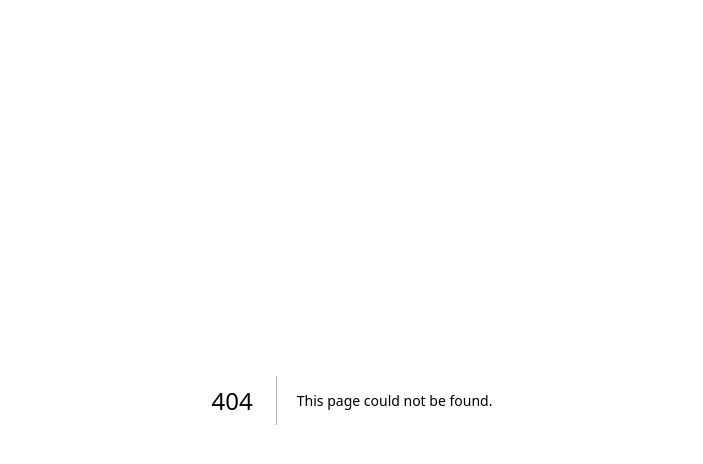
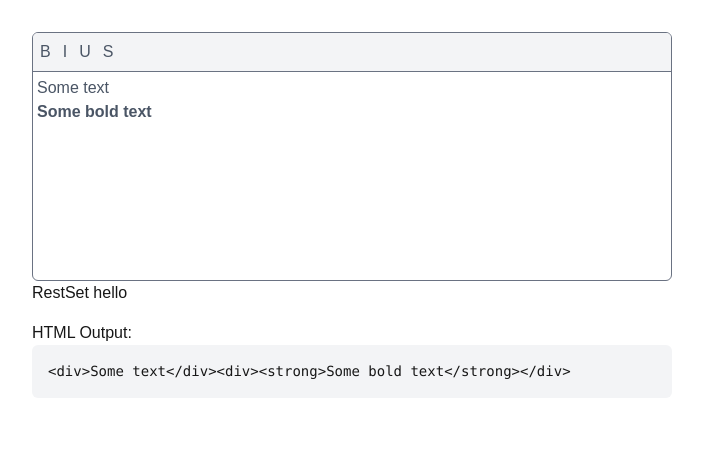
Before and after one commit to StanislavXmov/test_next_15, a Next.js app: page /wysiwyg in a window 1280 px wide. Before the commit this address had no page. Shown: the top 464 px of the page, without its empty margins (288-991 px from the left). Built offline with nearby package versions, Linux system fonts and the light colour scheme.

Commit message:
context-control

```diff
--- a/src/app/page.tsx
+++ b/src/app/page.tsx
@@ -1,9 +1,10 @@
 import Image from "next/image";
+import Link from "next/link";
 
 export default function Home() {
   return (
-    <div className="grid grid-rows-[20px_1fr_20px] items-center justify-items-center min-h-screen p-8 pb-20 gap-16 sm:p-20 font-[family-name:var(--font-geist-sans)]">
-      <main className="flex gap-[32px] row-start-2 items-center sm:items-start">
+    <div className="flex flex-col items-center justify-items-center min-h-screen p-8 pb-20 gap-16 sm:p-20 font-[family-name:var(--font-geist-sans)]">
+      <main className="flex gap-[32px] items-center sm:items-start">
         <Image
           className="dark:invert"
           src="/next.svg"
@@ -22,6 +23,9 @@ export default function Home() {
           priority
         />
       </main>
-        </div>
+      <div className="flex gap-4">
+        <Link href={"./wysiwyg"}>Wysiwyg</Link>
+      </div>
+    </div>
   );
 }
--- /dev/null
+++ b/src/app/wysiwyg/layout.tsx
@@ -0,0 +1,9 @@
+import { WysiwygProvider } from "@/widgets/wysiwyg/context";
+
+export default function RootLayout({
+  children,
+}: Readonly<{
+  children: React.ReactNode;
+}>) {
+  return <WysiwygProvider>{children}</WysiwygProvider>;
+}
--- /dev/null
+++ b/src/app/wysiwyg/page.tsx
@@ -0,0 +1,5 @@
+import { WysiwygWrapper } from "@/widgets/wysiwyg/wysiwyg-wrapper";
+
+export default function Wysiwyg() {
+  return <WysiwygWrapper />;
+}
--- /dev/null
+++ b/src/widgets/wysiwyg/context.tsx
@@ -0,0 +1,36 @@
+"use client";
+
+import { createContext, RefObject, use, useRef } from "react";
+
+type WysiwygMethods = {
+  getHTML: () => string;
+  setHTML: (html: string) => void;
+};
+
+export const WysiwygContext = createContext<RefObject<WysiwygMethods> | null>(
+  null
+);
+
+export function WysiwygProvider({ children }: { children: React.ReactNode }) {
+  return (
+    <WysiwygContext.Provider
+      value={useRef<WysiwygMethods>({
+        getHTML: () => "",
+        setHTML: () => {},
+      })}
+    >
+      {children}
+    </WysiwygContext.Provider>
+  );
+}
+
+export function useWysiwyg() {
+  const methodsRef = use(WysiwygContext);
+  if (!methodsRef) {
+    throw new Error("useWysiwyg must be used within a WysiwygProvider");
+  }
+  return {
+    setHTML: (html: string) => methodsRef.current.setHTML(html),
+    getHTML: () => methodsRef.current.getHTML(),
+  };
+}
--- /dev/null
+++ b/src/widgets/wysiwyg/wysiwyg-wrapper.tsx
@@ -0,0 +1,34 @@
+"use client";
+
+import { useState } from "react";
+import { useWysiwyg } from "./context";
+import { Wysiwyg } from "./wysiwyg";
+
+export function WysiwygWrapper() {
+  const [content, setContent] = useState(
+    `<div>Some text</div><div><strong>Some bold text</strong></div>`
+  );
+  const wysiwyg = useWysiwyg();
+  return (
+    <div style={{ maxWidth: "640px", margin: "2rem auto" }}>
+      <Wysiwyg initialContent={content} onChange={setContent} />
+      <button onClick={() => wysiwyg.setHTML("")}>Rest</button>
+      <button onClick={() => wysiwyg.setHTML("hello")}>Set hello</button>
+      <div style={{ marginTop: "1rem" }}>
+        <h3>HTML Output:</h3>
+        <pre
+          style={{
+            padding: "1rem",
+            backgroundColor: "#f3f4f6",
+            borderRadius: "0.375rem",
+            fontSize: "0.875rem",
+            whiteSpace: "pre-wrap",
+            wordBreak: "break-all",
+          }}
+        >
+          {content}
+        </pre>
+      </div>
+    </div>
+  );
+}
--- /dev/null
+++ b/src/widgets/wysiwyg/wysiwyg.tsx
@@ -0,0 +1,105 @@
+"use client";
+
+import { use, useCallback, useImperativeHandle, useRef } from "react";
+// import styles from "./example.module.css";
+import { WysiwygContext } from "./context";
+
+type Command = "bold" | "italic" | "underline" | "strikethrough";
+
+export function Wysiwyg({
+  initialContent,
+  onChange,
+}: {
+  initialContent: string;
+  onChange: (content: string) => void;
+}) {
+  const methodsRef = use(WysiwygContext);
+
+  const editorRef = useRef<HTMLDivElement>(null);
+
+  const execCommand = (command: Command) => {
+    // document.execCommand(command, false);
+    console.log(command);
+
+    if (editorRef.current) {
+      editorRef.current.focus();
+    }
+  };
+
+  // const isCommandActive = (command: Command): boolean => {
+  //   return document.queryCommandState(command);
+  // };
+
+  const handleInput = () => {
+    if (editorRef.current) {
+      onChange(editorRef.current.innerHTML);
+    }
+  };
+
+  const ref = useCallback((el: HTMLDivElement | null) => {
+    if (el) {
+      el.innerHTML = initialContent;
+    }
+    editorRef.current = el;
+  }, []);
+
+  useImperativeHandle(
+    methodsRef,
+    () => ({
+      getHTML: () => editorRef.current?.innerHTML || "",
+      setHTML: (html: string) => {
+        if (editorRef.current) {
+          editorRef.current.innerHTML = html;
+          onChange(html);
+        }
+      },
+    }),
+    []
+  );
+
+  return (
+    <div className="border border-gray-500 rounded-md overflow-hidden">
+      <div className="flex gap-0.5 p-0.5 bg-gray-100 border-b border-b-gray-500">
+        <button
+          type="button"
+          className="inline-flex items-center justify-center p-1 text-gray-600 border border-transparent rounded-xs cursor-pointer transition-all ease-in duration-200 hover:text-gray-200 hover:bg-gray-500"
+          onClick={() => execCommand("bold")}
+          title="Bold"
+        >
+          B
+        </button>
+        <button
+          type="button"
+          className="inline-flex items-center justify-center p-1 text-gray-600 border border-transparent rounded-xs cursor-pointer transition-all ease-in duration-200 hover:text-gray-200 hover:bg-gray-500"
+          onClick={() => execCommand("italic")}
+          title="Italic"
+        >
+          I
+        </button>
+        <button
+          type="button"
+          className="inline-flex items-center justify-center p-1 text-gray-600 border border-transparent rounded-xs cursor-pointer transition-all ease-in duration-200 hover:text-gray-200 hover:bg-gray-500"
+          onClick={() => execCommand("underline")}
+          title="Underline"
+        >
+          U
+        </button>
+        <button
+          type="button"
+          className="inline-flex items-center justify-center p-1 text-gray-600 border border-transparent rounded-xs cursor-pointer transition-all ease-in duration-200 hover:text-gray-200 hover:bg-gray-500"
+          onClick={() => execCommand("strikethrough")}
+          title="Strikethrough"
+        >
+          S
+        </button>
+      </div>
+      <div
+        ref={ref}
+        className="p-1 min-h-52 text-gray-600"
+        contentEditable
+        onInput={handleInput}
+        suppressContentEditableWarning
+      />
+    </div>
+  );
+}
```
